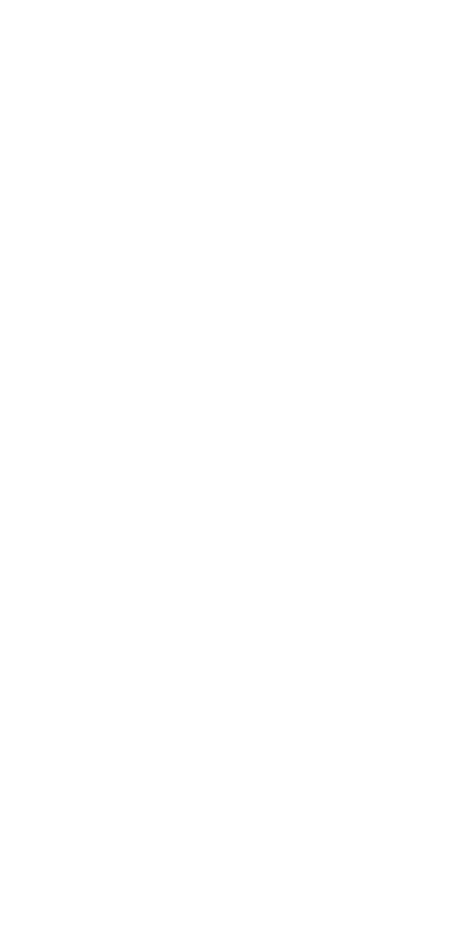
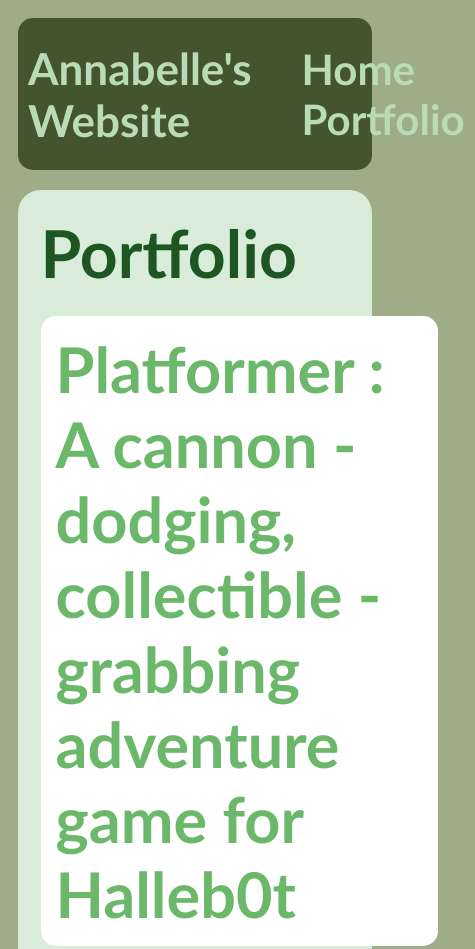
Before and after one commit to anboudreaux/anboudreaux.github.com, a plain HTML site: page portfolio.html in a window 390 px wide. Shown: the top 949 px of the page, 475 px wide, since content can reach past the window. Before the commit the page ends 844 px from the top, so only its background shows below. Drawn offline with Linux system fonts and the light colour scheme.

Commit message:
add portfolio.html file

```diff
--- a/portfolio.html
+++ b/portfolio.html
@@ -0,0 +1,35 @@
+<!DOCTYPE HTML>
+<html>
+    <head>
+        <title>Annabelle's Wesite</title>
+        <link rel="stylesheet" href="style.css">
+    </head>
+
+    <body>
+      <div id="all-contents">
+            <nav>
+                <h1>Annabelle's Website</h1>
+                <ul id="nav-ul">
+                   <li class="nav-li">
+                   <a class="nav-a" href="index.html">Home</a>
+                 </li>
+                 <li class="nav-li">
+                   <a class="nav-a" href="portfolio.html">Portfolio</a>
+                 </li>
+             </ul>
+         </nav>
+        <main>
+            <div class="content">
+                <h1>Portfolio</h1>
+                <ul id="portfolio">
+                  <ul id="portfolio">
+                    <li><a href="projects/platformer/">Platformer : A cannon - dodging, collectible - grabbing adventure game for Halleb0t</a></li>
+                    <li><a href="projects/bouncing-box/">Bouncing Box : A project that gives you a taste of game development on the web </a></li>
+                    <li><a href="projects/circularity/">Circularity : A motion poem using random number generation and velocity applied to circle shapes...</a></li>
+                  </ul>
+                </ul>
+            </div>
+        </main>
+      </div>
+    </body>
+</html>
--- a/style.css
+++ b/style.css
@@ -79,3 +79,77 @@
 .subtitle {
     font-size: 15px;
 }
+         /* portfolio styles */
+         .content h1 {
+            color: rgb(29, 85, 35);
+        }
+
+        #portfolio {
+            list-style-type: none;
+            padding-left: 0;
+        }
+
+        #portfolio li {
+            background: #ffffff;
+            padding: 10px;
+            border-radius: 10px;
+            margin-bottom: 10px;
+        }
+
+        #portfolio li:hover {
+            background: #eee;
+        }
+
+        #portfolio a {
+            text-decoration: none;
+            color: #6bb86b;
+        }
+                    /* responsive web design */
+                    @media screen and (min-width: 120px) and (max-width: 1080px) {
+                        main {
+                          height: 100ch;
+                          zoom: 1.5;
+                          display: grid;
+                        }
+
+                        h1 {
+                          font-size: 44px;
+                        }
+
+                        h2 {
+                          font-size: 42px;
+                        }
+
+                        h3 {
+                          font-size: 36px;
+                        }
+
+                        #all-contents {
+                          height: 100ch;
+                          margin: none;
+                        }
+
+                        a {
+                          font-size: 42px;
+                        }
+
+                        .sidebar {
+                          margin-right: 0px;
+                          justify-content: center;
+                          align-items: center;
+                        }
+
+                        .sidebar-img {
+                          width: 100%;
+                        }
+
+                        p,
+                        li {
+                          font-size: 24px;
+                        }
+
+                        .content {
+                          align-content: center;
+                          justify-content: center;
+                        }
+                    }
```
